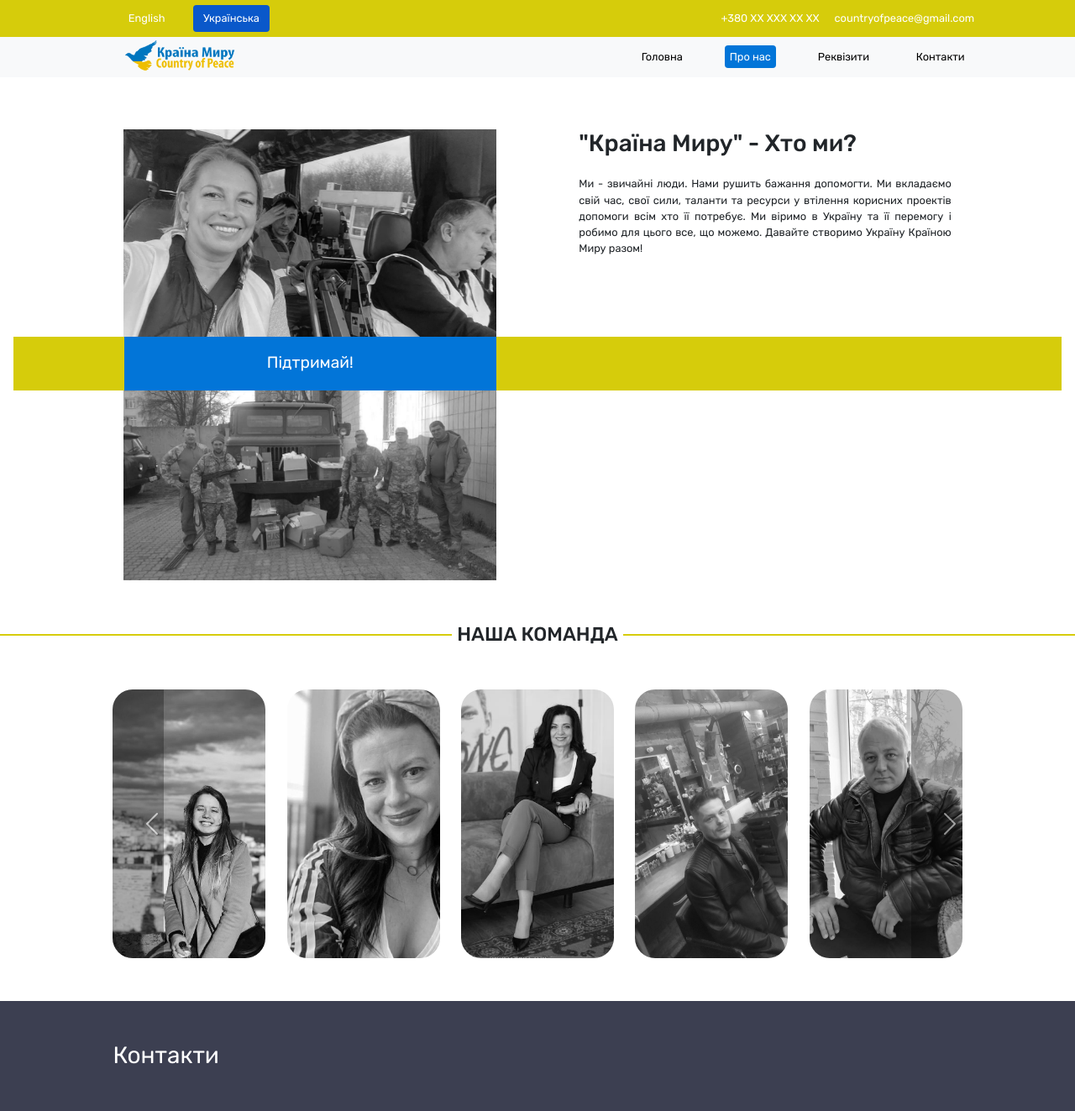
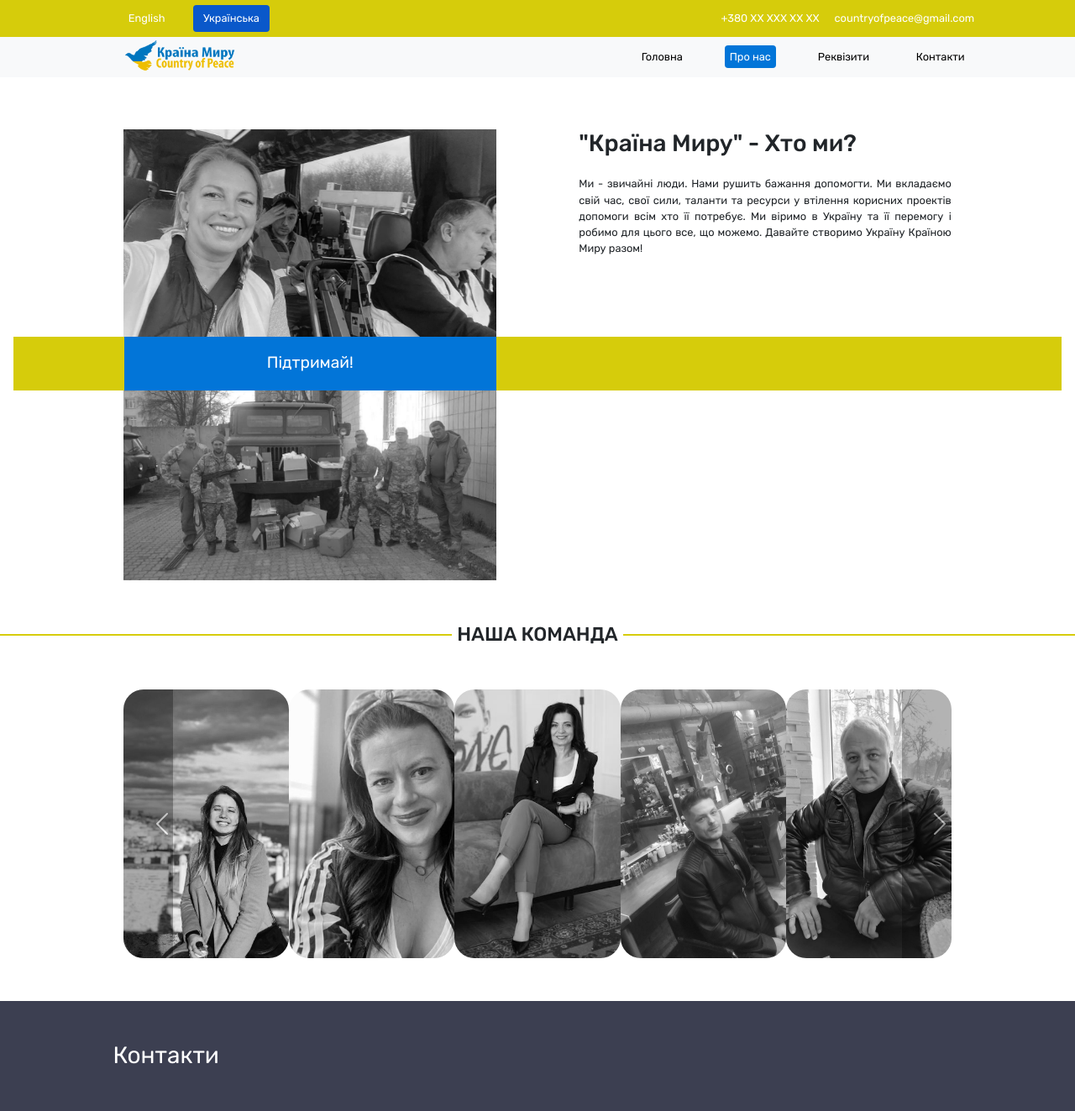
Before and after one commit to Mark4Devs/country, a React (Create React App) app: page /about in a window 1280 px wide. Shown: the top 1323 px of the page at 84% size. Built offline with nearby package versions, Linux system fonts and the light colour scheme.

Commit message:
Update style.css

```diff
--- a/public/style.css
+++ b/public/style.css
@@ -405,7 +405,7 @@ footer{
 }
 
 .slider {
-    width: 79%;
+    width: 77%;
     margin: 0 auto;
 }
 
@@ -431,7 +431,7 @@ footer{
     -webkit-filter: grayscale(0);
 }
 .slider .carousel-item .image-holder img {
-    width: 18%;
+    width: 20%;
     height: 100%;
     object-fit: cover;
     border-radius: 24px;
```
